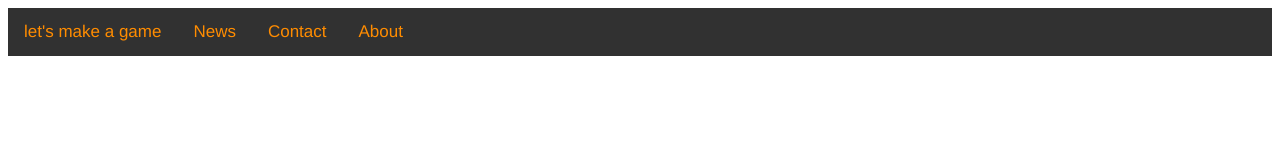
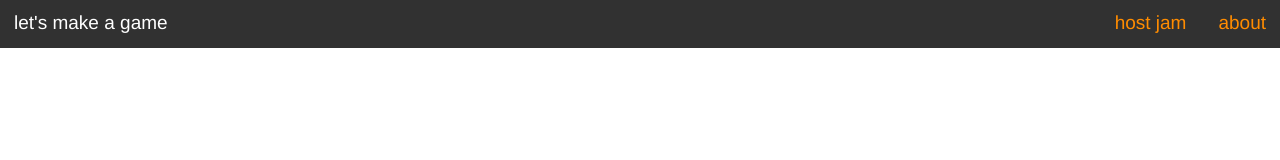
Before and after one commit to YaMaisiukDranko/letsMakeAGame, a plain HTML site: page letsMakeAGame/index.html in a window 1280 px wide. Drawn offline with Linux system fonts and the light colour scheme.

Commit message:
Fixing right buttons

```diff
--- a/letsMakeAGame/css/style.css
+++ b/letsMakeAGame/css/style.css
@@ -3,6 +3,8 @@
     background-color: #313131;
     overflow: hidden;
     font-family: Helvetica;
+    font-size: 22px;
+    margin: -10px;
 }
 
 /* Style the links inside the navigation bar */
@@ -12,16 +14,14 @@
     text-align: center;
     padding: 14px 16px;
     text-decoration: none;
-    font-size: 17px;
+    font-size: 19px;
+}
+
+.navbar a.right {
+    float: right;
 }
 
 /* Change the color of links on hover */
 .navbar a:hover {
-    background-color: #ddd;
-    color: black;
+    color: white;
 }
-
-/* Add a color to the active/current link */
-.navbar a.active {
-    color: #ff8c00;
-}
--- a/letsMakeAGame/index.html
+++ b/letsMakeAGame/index.html
@@ -6,10 +6,9 @@
 </head>
 <body>
   <nav class="navbar">
-    <a class="active" href="#home">let's make a game</a>
-    <a href="#news">News</a>
-    <a href="#contact">Contact</a>
-    <a href="#about">About</a>
+    <a class="home" href="#home">let's make a game</a>
+    <a class="right" href="#about">about</a>
+    <a class="right" href="#hostjam">host jam</a>
   </nav>
 </body>
 </html>
```
